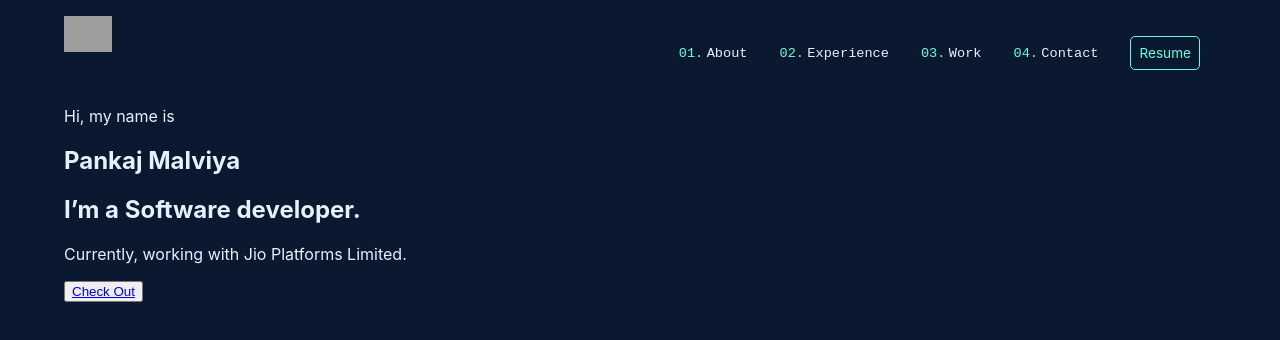
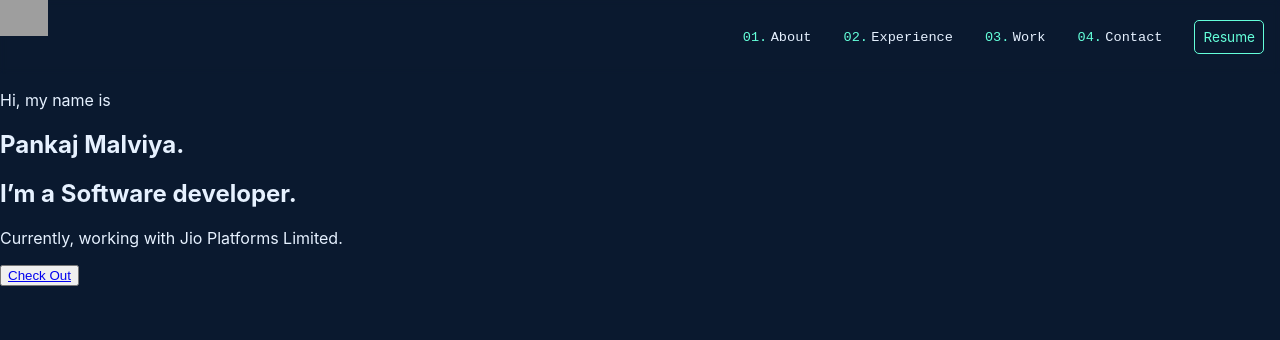
Before and after one commit to pankajmalvi/pankajmalviya, a React (Create React App) app: page / in a window 1280 px wide. Shown: the top 340 px of the page. Built offline with nearby package versions, Linux system fonts and the light colour scheme; grey boxes are pictures that could not be loaded; a web font is replaced by a local one.

Commit message:
Hero Section Changes

```diff
--- a/src/App.css
+++ b/src/App.css
@@ -28,15 +28,15 @@
 }
 
 html {
+  width: 100%;
   background-color: var(--navy);
 }
 
 body {
-  width: 90%;
-  margin: auto;
+  width: 100%;
+  margin: 0 auto;
   font-family: var(--font-sans);
-  padding: 1rem 2rem;
-
+  max-width: 1600px;
   /* To be removed later */
   color: var(--white);
 }
--- a/src/components/sections/header/Header.js
+++ b/src/components/sections/header/Header.js
@@ -3,7 +3,7 @@ import Navbar from '../navbar/Navbar'
 
 function Header(props) {
     return (
-        <header>
+        <header className='header'>
             <Navbar resumeLink={props.resumeLink} />
         </header>
     )
--- a/src/components/sections/hero/Hero.js
+++ b/src/components/sections/hero/Hero.js
@@ -9,7 +9,7 @@ import './styles/Hero.scss'
 function Hero(props) {
     let details = props.personalDetails
     return (
-        <section id="section-hero">
+        <section id="section-hero" className='section-hero'>
             <HeroGreeting />
             <HeroName name={details.name} />
             <HeroTagline tagline={details.tagline} />
--- a/src/components/sections/hero/HeroName.js
+++ b/src/components/sections/hero/HeroName.js
@@ -2,7 +2,7 @@ import React from 'react'
 
 function HeroName(props) {
     return (
-        <h1 className='hero-name'>{props.name}</h1>
+        <h1 className='hero-name'>{props.name}.</h1>
     )
 }
 
```
